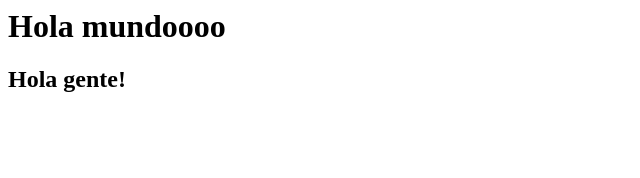
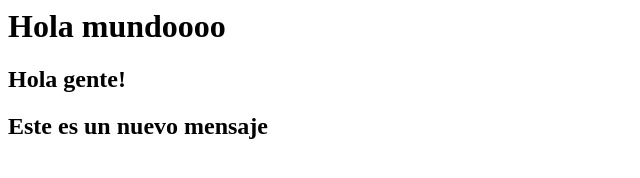
Before and after one commit to Zairameen/primer_repositorio, a plain HTML site: page index.html in a window 1280 px wide. Shown: the whole page, without its empty margins (0-640 px from the left). Drawn offline with Linux system fonts and the light colour scheme.

Commit message:
Update index.html

```diff
--- a/index.html
+++ b/index.html
@@ -3,4 +3,5 @@
   <body></body>
     <h1>Hola mundoooo</h1>
     <h2>Hola gente!</h2>
+    <h2>Este es un nuevo mensaje</h2>
 </html>
```
